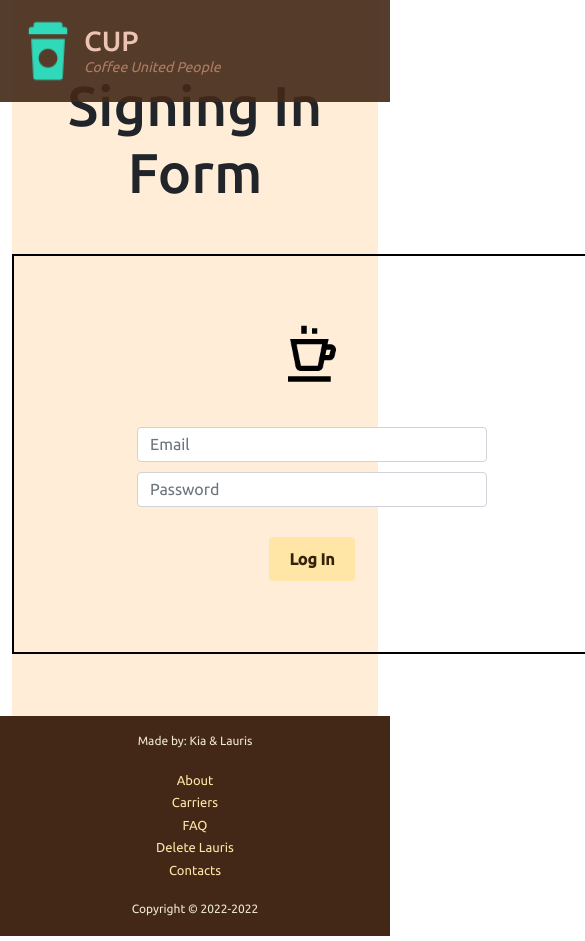
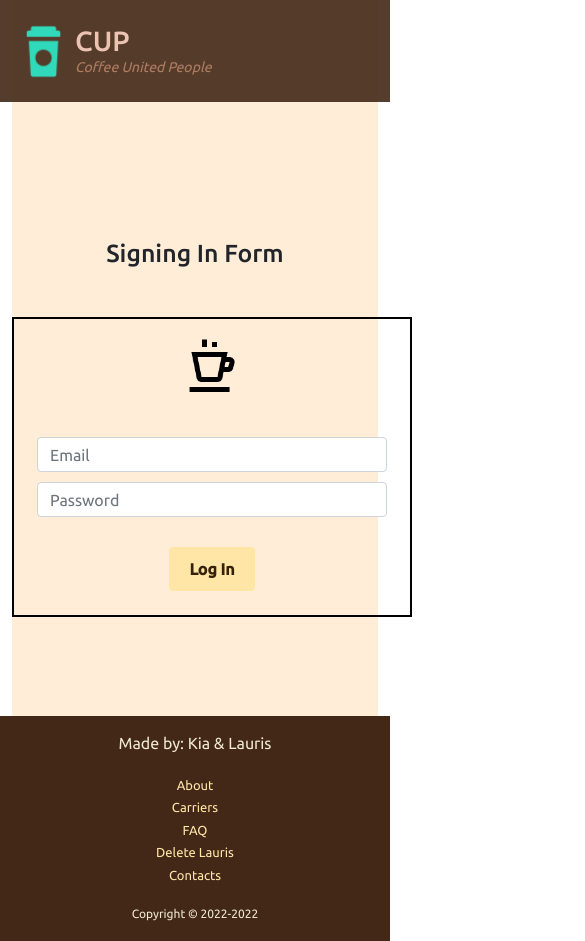
Before and after one commit to LaSTiqq/coffee-united-people, a React (Create React App) app in the folder coffee-united-people/: page /login in a window 390 px wide. Shown: the top 941 px of the page, 585 px wide, since content can reach past the window. Built offline with nearby package versions, Linux system fonts and the light colour scheme.

Commit message:
Flexible login and register forms

```diff
--- a/coffee-united-people/src/components/footer/footer.css
+++ b/coffee-united-people/src/components/footer/footer.css
@@ -36,19 +36,19 @@ footer h3 {
 }
 
 @media (max-width: 1200px){
-  footer h3{
-    font-size: 25px;
+  .col-md-4 h3 {
+    font-size: 22px;
   }
 }
 
 @media (max-width: 992px) {
-  footer h3{
-    font-size: 22px;
+  .col-md-4 h3 {
+    font-size: 18px;
   }
 }
 
 @media (max-width: 768px) {
-  footer h3{
-    font-size: 18px;
+  .col-md-4 h3 {
+    font-size: 16px;
   }
 }
--- a/coffee-united-people/src/components/header/Header.jsx
+++ b/coffee-united-people/src/components/header/Header.jsx
@@ -8,7 +8,7 @@ const Header = ({ button }) => {
       <nav className="navbar fixed-top">
         <div className="container">
           <Link to={`/${button}`} className="navbar-brand">
-            <img src={logo} alt="Logo" width="72" height="72" />
+            <img src={logo} alt="Logo" />
           </Link>
           <div className="headerWrapper me-auto mt-3">
             <Link to={`/${button}`}>
--- a/coffee-united-people/src/components/header/header.css
+++ b/coffee-united-people/src/components/header/header.css
@@ -30,3 +30,29 @@ nav a {
 nav img {
   cursor: pointer;
 }
+
+.container img {
+  width: 72px;
+  height: 72px;
+}
+
+@media (max-width: 1200px){
+  .container img {
+    width: 69px;
+    height: 69px;
+  }
+}
+
+@media (max-width: 992px) {
+  .container img {
+    width: 66px;
+    height: 66px;
+  }
+}
+
+@media (max-width: 768px) {
+  .container img {
+    width: 63px;
+    height: 63px;
+  }
+}
--- a/coffee-united-people/src/components/loginForm/LoginForm.jsx
+++ b/coffee-united-people/src/components/loginForm/LoginForm.jsx
@@ -44,9 +44,9 @@ const LoginForm = () => {
       <div className="row">
         <div className="col-md-12">
           <div className="background d-flex flex-column justify-content-center">
-            <h1 className="mb-5">Signing In Form</h1>
+            <h2 className="mb-5">Signing In Form</h2>
             <form onSubmit={handleSubmit}>
-              <img src={coffee} alt="Coffee GIF" width="64" height="64" />
+              <img src={coffee} alt="Coffee GIF" />
               <input
                 className="form-control"
                 required
--- a/coffee-united-people/src/components/loginForm/loginForm.css
+++ b/coffee-united-people/src/components/loginForm/loginForm.css
@@ -3,8 +3,8 @@ form {
   flex-direction: column;
   justify-content: center;
   align-items: center;
-  height: 400px;
-  width: 600px;
+  height: 300px;
+  width: 400px;
   border: 2px solid #000;
   margin: 0 auto;
 }
@@ -18,4 +18,18 @@ form {
 
 form img {
   margin-bottom: 35px;
+  width: 64px;
+  height: 64px;
 }
+
+.mb-5 {
+  align-self: center;
+  padding-top: 140px;
+}
+
+@media (max-width: 768px) {
+  form img {
+  width: 60px;
+  height: 60px;
+  }
+}
--- a/coffee-united-people/src/components/registerForm/RegisterForm.jsx
+++ b/coffee-united-people/src/components/registerForm/RegisterForm.jsx
@@ -42,7 +42,7 @@ const RegisterForm = () => {
       <div className="row">
         <div className="col-md-12">
           <div className="background d-flex flex-column justify-content-center">
-            <h1 className="mb-5">Registering Form</h1>
+            <h2 className="mb-5">Registering Form</h2>
             <form onSubmit={handleSubmit}>
               <input
                 type="text"
--- a/coffee-united-people/src/components/registerForm/registerForm.css
+++ b/coffee-united-people/src/components/registerForm/registerForm.css
@@ -1,6 +1,6 @@
 form {
-  height: 400px;
-  width: 600px;
+  height: 300px;
+  width: 400px;
   border: 2px solid #000;
 }
 
@@ -34,3 +34,8 @@ form {
   color: #3dd5f3;
   transition: 0.5s;
 }
+
+.mb-5 {
+  align-self: center;
+  padding-top: 140px;
+}
--- a/coffee-united-people/src/components/sidebar/Sidebar.jsx
+++ b/coffee-united-people/src/components/sidebar/Sidebar.jsx
@@ -22,19 +22,19 @@ const Sidebar = ({ buttonDashboard, buttonPeople, buttonChat }) => {
             <ul>
               <span className="rectangle">
                 <Link to={`/${buttonDashboard}`}>
-                  <img src={dashboard} alt="Dashboard" width="28" height="26" />
+                  <img src={dashboard} alt="Dashboard" />
                   <li>Dashboard</li>
                 </Link>
               </span>
               <span className="rectangle">
                 <Link to={`/${buttonPeople}`}>
-                  <img src={people} alt="Friends" width="28" height="26" />
+                  <img src={people} alt="Friends" />
                   <li>People</li>
                 </Link>
               </span>
               <span className="rectangle">
                 <Link to={`/${buttonChat}`}>
-                  <img src={chat} alt="Chat" width="28" height="26" />
+                  <img src={chat} alt="Chat" />
                   <li>Chat</li>
                 </Link>
               </span>
--- a/coffee-united-people/src/components/sidebar/sidebar.css
+++ b/coffee-united-people/src/components/sidebar/sidebar.css
@@ -9,6 +9,8 @@
 
 .sidebar img {
   margin-top: 3px;
+  width: 31px;
+  height: 31px;
 }
 
 .sidebar ul {
@@ -40,6 +42,12 @@
   background-color: #a98467;
   cursor: pointer;
   scale: 1.05;
+}
+
+.rectangle li {
+  width: 10px;
+  height: 10px;
+
 }
 
 hr {
```
